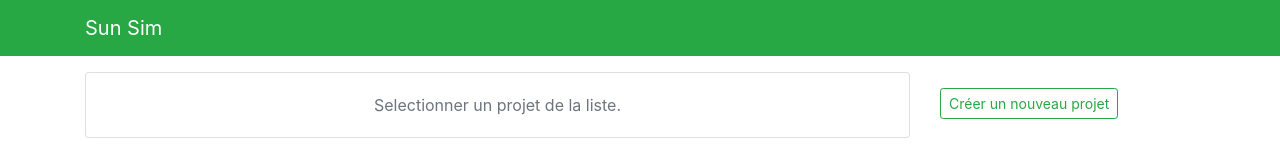
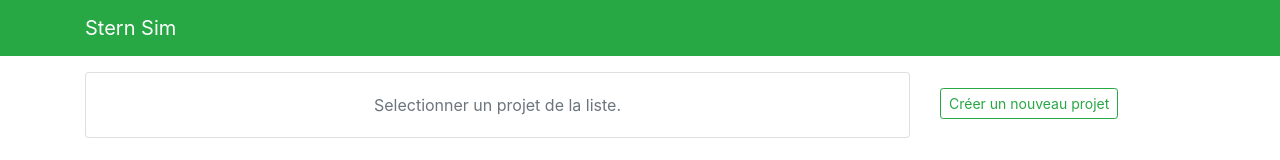
Before and after one commit to x417prb/usra-app-trust, a React (Create React App) app: page / in a window 1280 px wide. Shown: the top 160 px of the page. Built offline with nearby package versions, Linux system fonts and the light colour scheme.

Commit message:
Updated how the title of the app is set

```diff
--- a/public/index.html
+++ b/public/index.html
@@ -7,7 +7,6 @@
     <meta name="theme-color" content="#d32f2f" />
     <link rel="apple-touch-icon" href="%PUBLIC_URL%/logo192.png" />
     <link rel="manifest" href="%PUBLIC_URL%/manifest.json" />
-    <title>Sun Sim</title>
   </head>
   <body>
     <noscript>You need to enable JavaScript to run this app.</noscript>
--- a/src/AppHeader.tsx
+++ b/src/AppHeader.tsx
@@ -1,19 +1,17 @@
-import React from "react";
+import React, { useEffect } from "react";
 import { Link } from "react-router-dom";
 
-// function navlinkClass(path: string, start: string) {
-//   return `nav-link${path.startsWith(start) ? " active" : ""}`;
-// }
+const NAME = "Stern Sim";
 
-// function navlinkClassExact(path: string, start: string) {
-//   return `nav-link${path === start ? " active" : ""}`;
-// }
+function setTitle() {
+  document.title = NAME;
+}
 
 export default function AppHeader() {
-  // const path = useLocation().pathname;
+  useEffect(setTitle);
   return <nav className="navbar navbar-expand-lg navbar-dark bg-success d-print-none">
     <div className="container-md">
-      <Link to="/" className="navbar-brand">Sun Sim</Link>
+      <Link to="/" className="navbar-brand">{NAME}</Link>
     </div>
   </nav>;
 }
```
